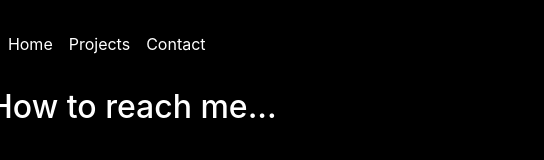
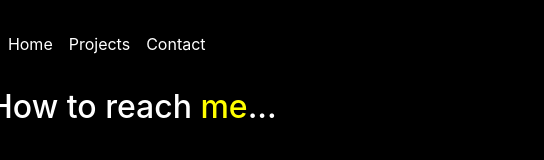
Before and after one commit to valmeza/valmeza.github.io, a plain HTML site: page contact.html in a window 1280 px wide. Shown: the full height of the page, 96-640 px from the left. Drawn offline with nearby package versions, Linux system fonts and the light colour scheme.

Commit message:
added title for contact me

```diff
--- a/contact.html
+++ b/contact.html
@@ -51,7 +51,7 @@
       </div>
     </nav>
     <div class="container text-white">
-        <h2>How to reach me...</h2>
+        <h2>How to reach <span class="secondary">me</span>...</h2>
     </div>
     </main>
     <!-- End of Bio -->
```
